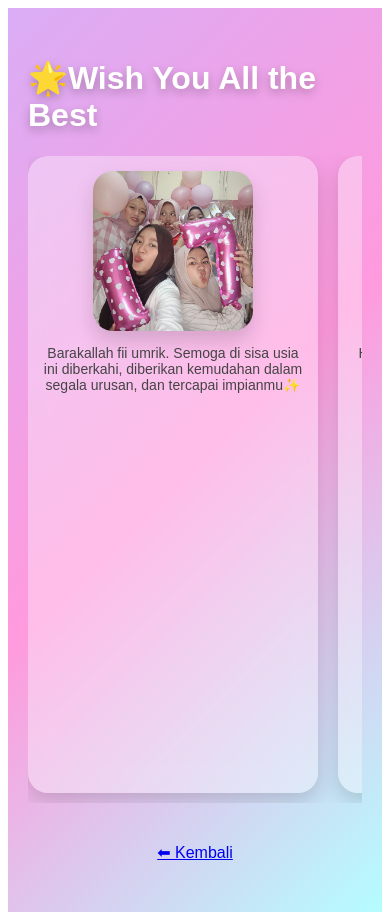
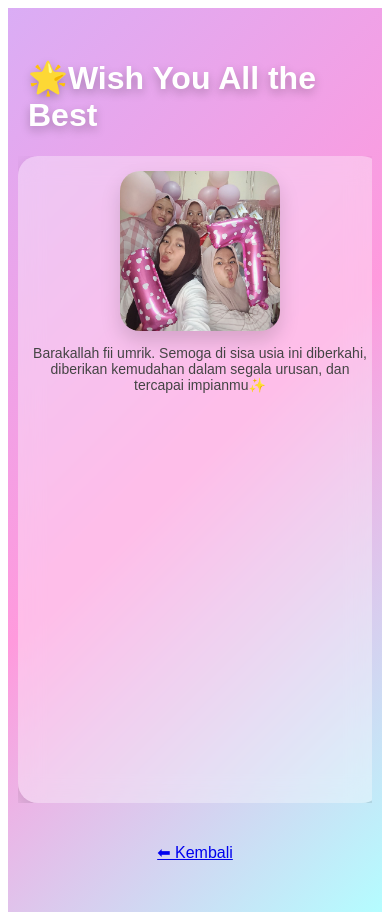
Before and after one commit to sabrinadev222/falia, a Next.js app: page /all in a window 390 px wide. Built offline with nearby package versions, Linux system fonts and the light colour scheme.

Commit message:
Refactor CSS grid and photo card styles

```diff
--- a/app/globals.css
+++ b/app/globals.css
@@ -129,19 +129,17 @@
   color:#555;
 }
 
-/* GRID ALL */
+/* GRID ALL (DESKTOP NORMAL) */
 .cardGrid{
   flex:1;
   display:grid;
   grid-template-columns:repeat(2,1fr);
-  gap:80px;
+  gap:40px;
   width:100%;
   max-width:600px;
-  overflow-x:auto;
-  white-space:nowrap;
 }
 
-/* PHOTO CARD ALL */
+/* PHOTO CARD */
 .photoCard{
   background:rgba(255,255,255,0.35);
   backdrop-filter:blur(12px);
@@ -150,9 +148,7 @@
   text-align:center;
   box-shadow:0 8px 20px rgba(0,0,0,0.15);
   transition:.3s;
-  display:inline-block;
-  width:260px;
-  white-space:normal;
+  width:100%;
 }
 
 .photoCard:hover{
@@ -176,7 +172,7 @@
   margin-bottom:20px;
 }
 
-/* ===== TAMBAHAN SCROLL SAMPING HP ===== */
+/* ===== MODE HP (CARD KEPOTONG + SCROLL) ===== */
 @media (max-width:600px){
 
   .cardGrid{
@@ -184,11 +180,11 @@
     overflow-x:auto;
     gap:20px;
     scroll-snap-type:x mandatory;
-    padding-bottom:10px;
+    padding-left:20px;
   }
 
   .photoCard{
-    min-width:260px;
+    min-width:85vw; /* ini bikin kepotong */
     flex-shrink:0;
     scroll-snap-align:center;
   }
```
